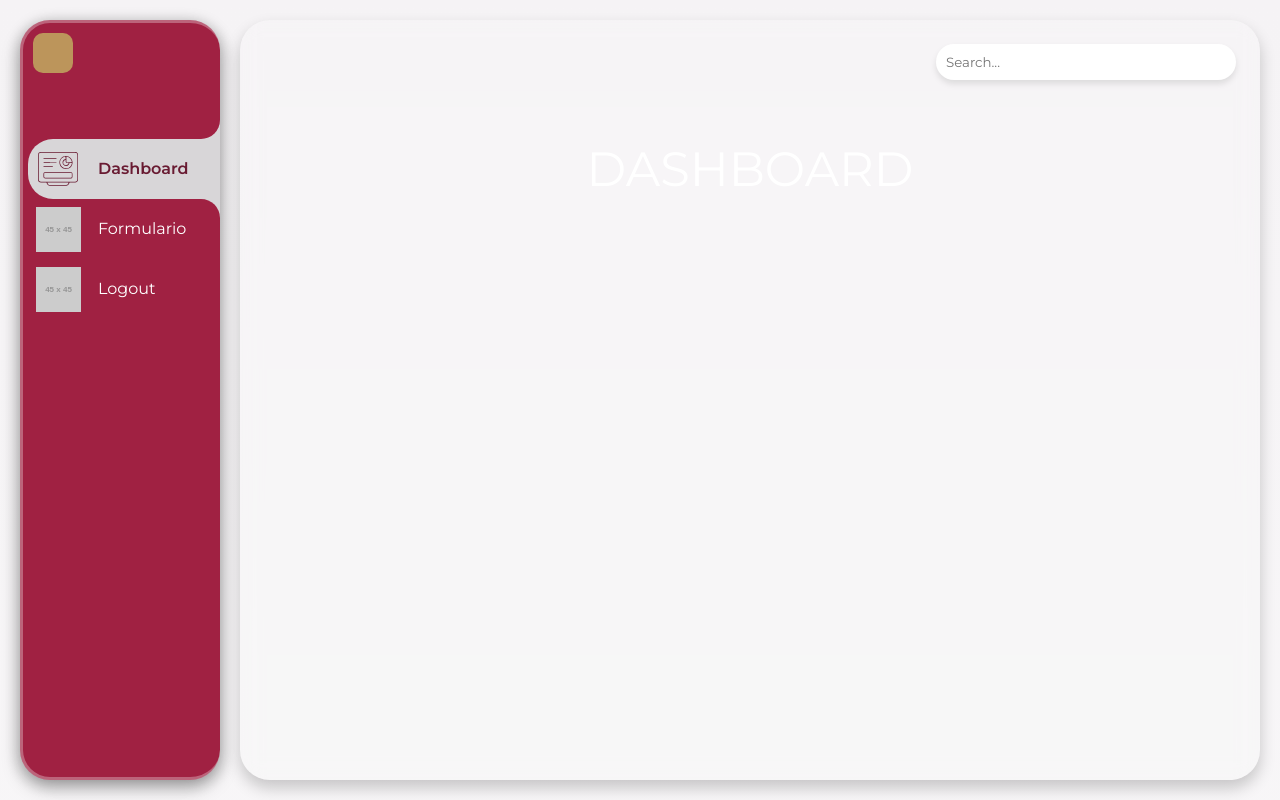
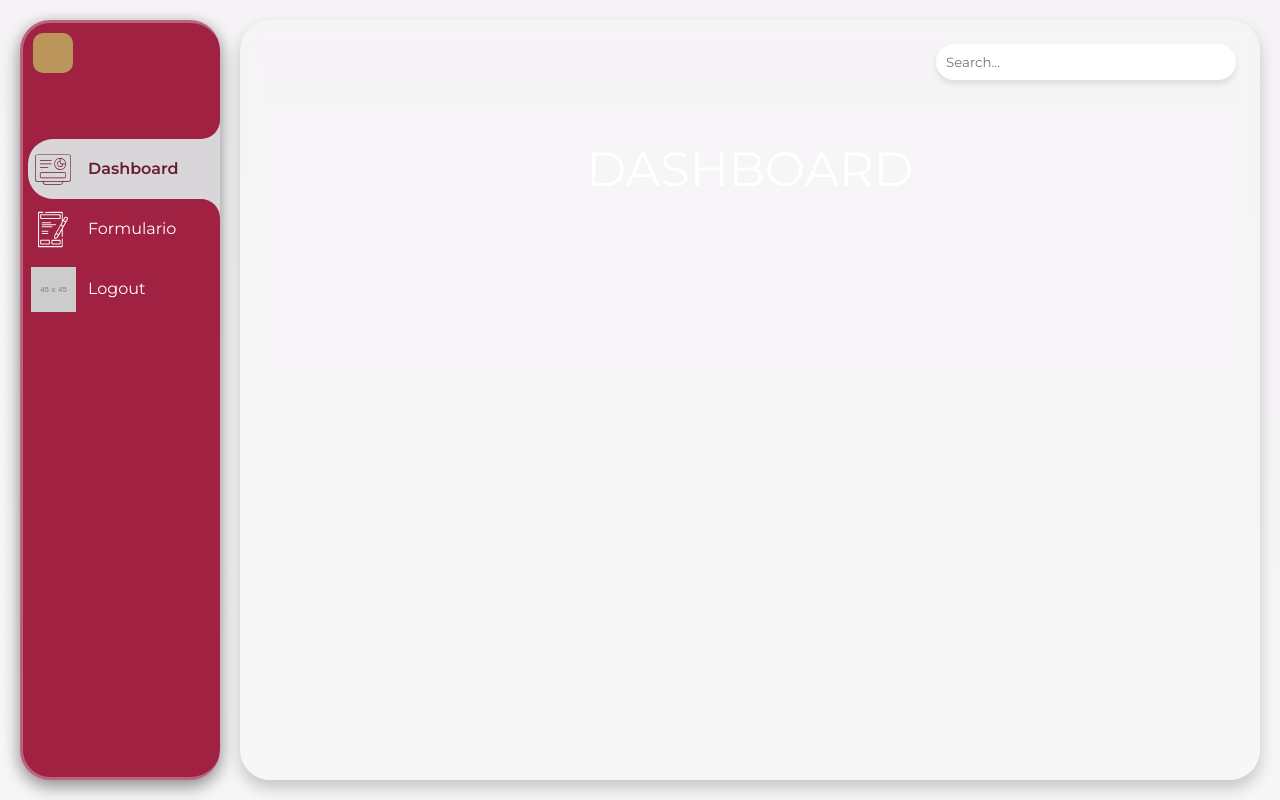
Before and after one commit to gomez50057/PAEM, a Next.js app: page /dashboard in a window 1280 px wide. Shown: the top 800 px of the page. Built offline with nearby package versions, Linux system fonts and the light colour scheme.

Commit message:
Dashboard ico

```diff
--- a/src/components/dashboard/Dashboard.css
+++ b/src/components/dashboard/Dashboard.css
@@ -13,10 +13,8 @@
   display: flex;
   height: 100vh;
   padding: 20px;
-
 }
 
-/* Sidebar styles */
 .sidebar {
   position: relative;
   top: 0px;
@@ -36,9 +34,10 @@
   width: 200px;
 }
 
-.sidebar.active .icon img {
+.sidebar.active .icon svg {
   width: 45px;
-  height: 45px;}
+  height: 45px;
+}
 
 .sidebar .toggle {
   margin-top: 10px;
@@ -60,7 +59,7 @@
 .sidebar .toggle i {
   font-size: 1.5em;
   font-weight: 900;
-  color: var(--vinoClr75) !important;
+  color: var(--vinoClr75);
   display: none;
   position: absolute;
 }
@@ -88,7 +87,7 @@
   position: relative;
   list-style: none;
   width: 100%;
-  border-radius: 25px 0 0 25px ;
+  border-radius: 25px 0 0 25px;
 }
 
 .sidebar .list .list-item.active {
@@ -97,7 +96,7 @@
 
 .sidebar .list .list-item:hover,
 .sidebar .list .list-item:hover b:nth-child(1),
-.sidebar .list .list-item:hover b:nth-child(2)  {
+.sidebar .list .list-item:hover b:nth-child(2) {
   background: #fafafa69;
   z-index: 100;
 }
@@ -144,8 +143,6 @@
   background: var(--vinoClr);
 }
 
-
-
 .sidebar .list .list-item.active b:nth-child(1),
 .sidebar .list .list-item.active b:nth-child(2) {
   display: block;
@@ -156,9 +153,14 @@
   font-weight: 600;
 }
 
+.sidebar .list .list-item:hover .list-item-link {
+  color: var(--blanco);
+  font-weight: 600;
+}
+
 .sidebar .list .list-item .list-item-link {
   position: relative;
-  display: block;
+  align-items: center;
   width: 100%;
   display: flex;
   text-decoration: none;
@@ -171,8 +173,8 @@
   justify-content: center;
   align-items: center;
   min-width: 50px;
-  width: 60px;
-  height: 60px;
+  width: 50px;
+  height: 50px;
   line-height: 60px;
   padding: 10px;
 }
@@ -186,13 +188,15 @@
   fill: var(--vinoOsc);
 }
 
+.sidebar .list .list-item.active .icon-svg {
+  scale: 1.2;
+}
+
 .sidebar .list .list-item:hover .icon-svg .d {
   fill: var(--blanco);
 }
 
-
-
-.icon img {
+.icon svg {
   width: 25px;
   height: 25px;
   transition: 0.8s linear;
--- a/src/components/dashboard/Dashboard.js
+++ b/src/components/dashboard/Dashboard.js
@@ -46,10 +46,6 @@ const Dashboard = () => {
             <b></b>
             <b></b>
             <a href="#" className="list-item-link">
-              {/* <div className="icon">
-                <img src={`${imgiconos}dasboard.svg`} alt="Dashboard Icon" />
-              </div> */}
-
               <div className="icon">
                 <svg id="b" xmlns="http://www.w3.org/2000/svg" viewBox="0 0 48 40.3" className="icon-svg"  >
                   <g id="c">
@@ -64,10 +60,6 @@ const Dashboard = () => {
                   </g>
                 </svg>
               </div>
-
-
-
-
               <span className="title">Dashboard</span>
             </a>
           </li>
@@ -76,7 +68,33 @@ const Dashboard = () => {
             <b></b>
             <a href="#" className="list-item-link">
               <div className="icon">
-                <img src="https://via.placeholder.com/45" alt="Rooms Icon" />
+                <svg id="b" xmlns="http://www.w3.org/2000/svg" viewBox="0 0 40.8 48" className="icon-svg" >
+                  <g id="c">
+                    <g>
+                      <path className="d"
+                        d="m33.8,11.2c.6-1,1.2-2.1,1.8-3.1.7-1.2,2-1.7,3.2-1.3,1.3.4,2.1,1.6,2,2.9,0,.4-.2.8-.4,1.2-2.1,3.8-4.3,7.6-6.4,11.4-.2.3-.3.6-.3,1,0,3.2,0,6.4,0,9.6,0,.2,0,.4,0,.6,0,.4-.3.6-.7.6-.4,0-.6-.2-.7-.6,0-.6,0-1.2,0-1.7,0-1.9,0-3.7,0-5.6,0-.2,0-.4,0-.6-.2,0-.3.3-.4.5-1.6,2.8-3.2,5.7-4.8,8.5-.8,1.4-2.2,1.9-3.6,2.3-.6.2-1.2-.3-1.3-.9-.4-1.5-.5-3,.3-4.5,3.3-5.6,6.4-11.3,9.6-17,.2-.3.3-.6.3-.9,0-3.8,0-7.6,0-11.4,0-.5-.2-.6-.7-.6-7,0-14.1,0-21.1,0-.2,0-.4,0-.6,0-.3,0-.5-.2-.6-.6,0-.4.1-.6.4-.7.2,0,.4,0,.6,0C17.6,0,24.9,0,32.2,0c1.1,0,1.5.4,1.5,1.5,0,3,0,6,0,9,0,.2,0,.4,0,.7h.2Zm-6.2,19c.2,0,.3-.1.3-.2,1.8-3.1,3.5-6.3,5.3-9.4.2-.3.1-.4-.2-.6-.5-.3-1.1-.6-1.6-.9-.3-.2-.5-.1-.7.2-1.7,3.1-3.5,6.2-5.2,9.3-.2.3-.1.5.2.6.5.3,1.1.6,1.6.9,0,0,.2,0,.3.1Zm6.4-11.3c.2,0,.3-.1.3-.3.8-1.4,1.6-2.8,2.4-4.2.2-.3.1-.4-.2-.6-.6-.3-1.1-.6-1.6-.9-.3-.2-.4-.1-.6.2-.6,1.1-1.3,2.3-1.9,3.4q-.6,1.1.4,1.7c.4.2.8.4,1.2.7Zm-10.6,16.4c1.1-.3,1.9-.7,2.2-1.2.5-.7.9-1.5,1.3-2.3.1-.2.1-.3,0-.5-.6-.3-1.2-.7-1.8-1-.2-.1-.3,0-.4.1-.9,1.5-2.1,3-1.2,4.9Zm16-25.9c0-.6-.4-1.1-1-1.3-.6-.2-1.2,0-1.5.6-.5.8-.9,1.6-1.4,2.4-.2.3-.1.4.1.5.6.3,1.1.6,1.7.9.3.2.4.1.6-.2.4-.8.9-1.6,1.3-2.3.1-.2.2-.5.2-.8Z"
+                      />
+                      <path className="d"
+                        d="m0,24C0,16.5,0,9,0,1.6,0,.3.3,0,1.5,0c1.5,0,3,0,4.6,0,.1,0,.2,0,.3,0,.5,0,.8.2.9.7,0,.5-.4.7-.8.7-1.5,0-3,0-4.4,0-.5,0-.6.1-.6.6,0,14.7,0,29.4,0,44,0,.5.2.6.6.6,9.9,0,19.7,0,29.6,0,.6,0,.6-.2.6-.7,0-2.9,0-5.7,0-8.6,0-.2,0-.4,0-.6,0-.3.3-.5.7-.5.3,0,.6.2.6.5,0,.2,0,.4,0,.6,0,3.1,0,6.2,0,9.4,0,1-.4,1.4-1.4,1.4-10.3,0-20.6,0-30.9,0-1,0-1.4-.4-1.4-1.4C0,39.1,0,31.5,0,24Z" />
+                      <path className="d"
+                        d="m16.8,9.6c-4.1,0-8.3,0-12.4,0-1.2,0-1.5-.3-1.5-1.5,0-1.2,0-2.3,0-3.5,0-1,.4-1.3,1.3-1.3,8.5,0,16.9,0,25.4,0,.9,0,1.3.4,1.3,1.3,0,1.2,0,2.5,0,3.7,0,1-.4,1.3-1.3,1.3-4.2,0-8.5,0-12.7,0Zm0-1.4c4,0,8,0,12.1,0,.5,0,.7-.1.6-.6,0-.7,0-1.4,0-2.1q0-.8-.8-.8c-7.9,0-15.7,0-23.6,0-.1,0-.3,0-.4,0-.3,0-.4.1-.4.4,0,.8,0,1.6,0,2.4,0,.5.1.7.7.7,4,0,7.9,0,11.9,0Z" />
+                      <path className="d"
+                        d="m9.5,44.4c-1.7,0-3.5,0-5.2,0-1,0-1.4-.4-1.4-1.3,0-1.2,0-2.5,0-3.7,0-1,.4-1.3,1.3-1.3,3.5,0,7.1,0,10.6,0,1,0,1.4.4,1.4,1.4,0,1.2,0,2.5,0,3.7,0,.9-.4,1.3-1.3,1.3-1.8,0-3.6,0-5.4,0Zm0-1.4c1.6,0,3.1,0,4.7,0,.4,0,.6-.1.6-.6,0-.8,0-1.7,0-2.5,0-.4-.1-.5-.5-.5-3.2,0-6.4,0-9.6,0-.4,0-.5.1-.5.5,0,.8,0,1.7,0,2.5,0,.4.1.6.6.6,1.6,0,3.1,0,4.7,0Z" />
+                      <path className="d"
+                        d="m24.5,44.4c-1.6,0-3.3,0-4.9,0-1,0-1.3-.4-1.3-1.3,0-1.3,0-2.5,0-3.8,0-.8.4-1.2,1.2-1.2,3.4,0,6.7,0,10.1,0,.8,0,1.2.4,1.2,1.2,0,1.3,0,2.6,0,3.9,0,.8-.4,1.2-1.3,1.2-1.7,0-3.4,0-5.1,0Zm0-1.4c1.5,0,2.9,0,4.4,0,.4,0,.6,0,.6-.5,0-.8,0-1.7,0-2.5,0-.4-.1-.5-.5-.5-2.9,0-5.9,0-8.8,0-.4,0-.5.1-.5.5,0,.8,0,1.7,0,2.5,0,.4.1.5.5.5,1.4,0,2.9,0,4.3,0Z" />
+                      <path className="d"
+                        d="m14.7,18.3c-2.9,0-5.7,0-8.6,0-.2,0-.4,0-.6,0-.3,0-.5-.3-.6-.6,0-.3.1-.6.4-.7.2-.1.5,0,.7,0,5.8,0,11.6,0,17.4,0,.2,0,.4,0,.6,0,.4,0,.6.4.5.7,0,.4-.3.6-.6.6-.2,0-.5,0-.7,0-2.8,0-5.7,0-8.5,0Z" />
+                      <path className="d"
+                        d="m12.2,21c-2.1,0-4.2,0-6.2,0-.2,0-.4,0-.6,0-.3,0-.5-.4-.5-.7,0-.3.2-.5.5-.6.2,0,.4,0,.6,0,4.1,0,8.2,0,12.3,0,.1,0,.2,0,.4,0,.5,0,.8.2.8.7,0,.5-.3.7-.8.7-1,0-2,0-2.9,0-1.2,0-2.4,0-3.6,0Z" />
+                      <path className="d"
+                        d="m11.3,15.6c-1.8,0-3.6,0-5.4,0-.7,0-1.1-.2-1-.7,0-.6.5-.7,1-.7,3.6,0,7.2,0,10.8,0,.7,0,1,.2,1,.7,0,.6-.5.7-1,.7-1.8,0-3.6,0-5.4,0Z" />
+                      <path className="d"
+                        d="m9.5,30.1c-1.2,0-2.5,0-3.7,0-.5,0-.9-.1-.9-.7,0-.4.3-.7.9-.7,2.4,0,4.9,0,7.3,0,.5,0,.9.1.9.7,0,.4-.3.7-.9.7-1.2,0-2.4,0-3.6,0Z" />
+                      <path className="d"
+                        d="m9.5,25.6c1.2,0,2.5,0,3.7,0,.5,0,.9.2.9.7,0,.5-.4.7-.9.7-2.5,0-4.9,0-7.4,0-.5,0-.9-.1-.9-.7,0-.6.4-.7.9-.7,1.2,0,2.5,0,3.7,0Z" />
+                    </g>
+                  </g>
+                </svg>
               </div>
               <span className="title">Formulario</span>
             </a>
```
